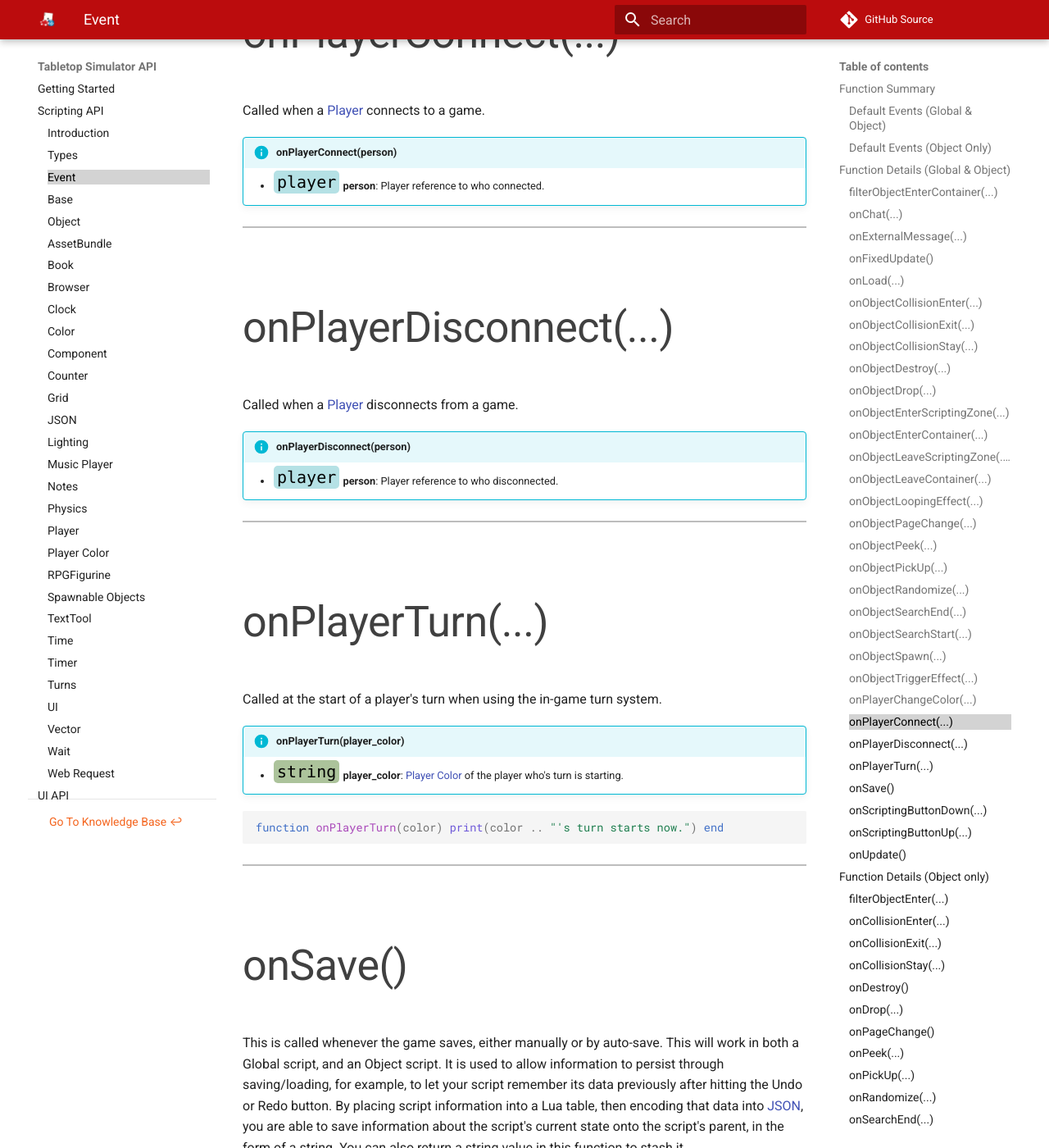
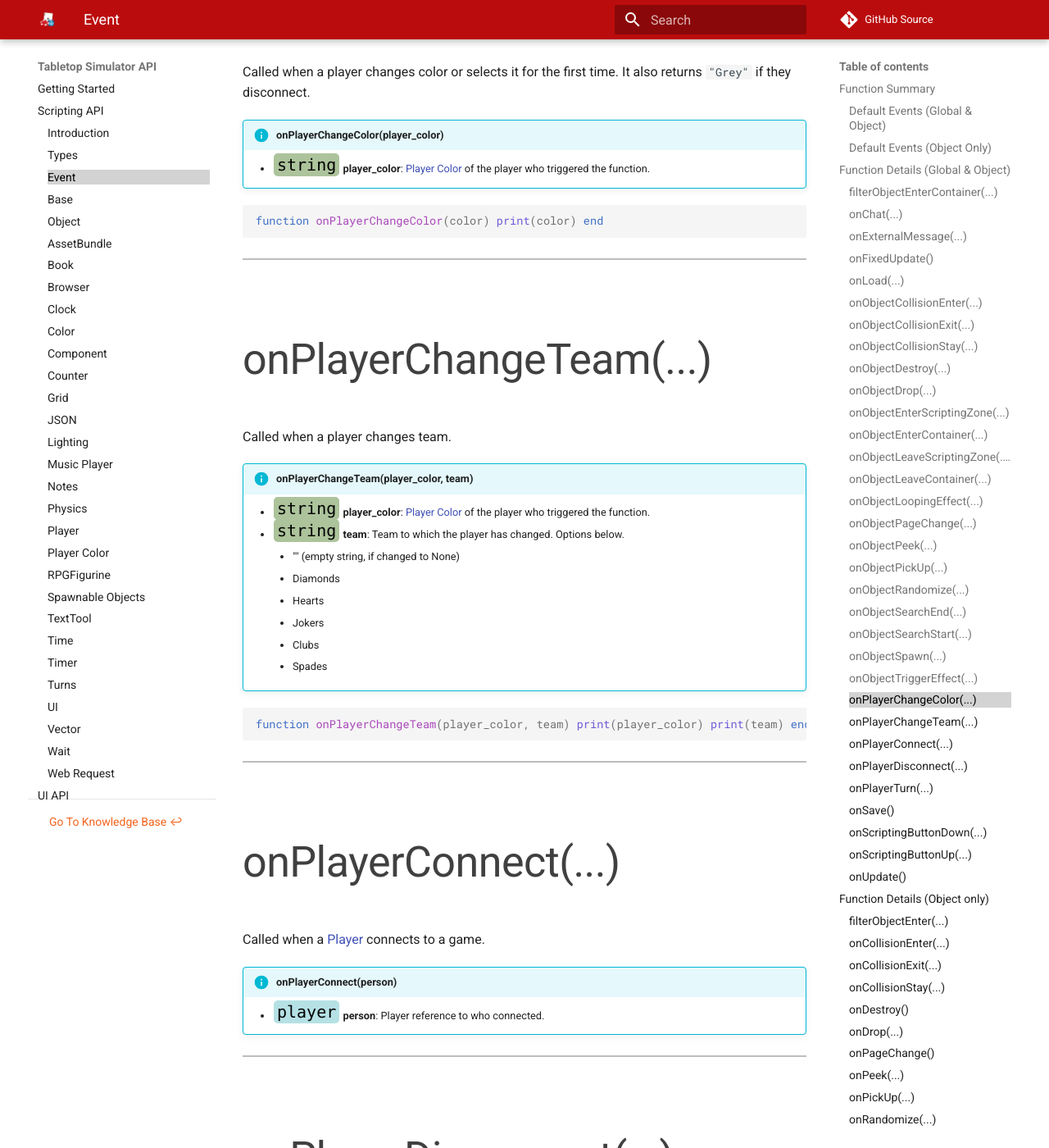
Before and after one commit to Berserk-Games/Tabletop-Simulator-API, an MkDocs documentation site: the page built from docs/event.md, in a window 1280 px wide and 1400 px high, scrolled down 15598 px. Shown: the whole window at 82% size. Built offline with MkDocs 1.6.1 and Material for MkDocs 9.7.7, drawn with Linux system fonts in a browser that asks for light colours; comment, search, counter and statistics services are not loaded; some of the changed text lies outside the part shown.

Commit message:
added function onPlayerChangeTeam

````diff
--- a/docs/event.md
+++ b/docs/event.md
@@ -33,6 +33,7 @@ onObjectSearchStart([<span class="tag obj"></span>](types.md)&nbsp;obj, [<span c
 onObjectSpawn([<span class="tag obj"></span>](types.md)&nbsp;spawn_object) | Called when any Object is spawned/created. | [<span class="i"></span>](#onobjectspawn)
 onObjectTriggerEffect([<span class="tag obj"></span>](types.md)&nbsp;trigger_object, [<span class="tag int"></span>](types.md)&nbsp;index) | Called whenever the trigger effect of an [AssetBundle](assetbundle.md) is activated. | [<span class="i"></span>](#onobjecttriggereffect)
 onPlayerChangeColor([<span class="tag str"></span>](types.md)&nbsp;player_color) | Called when a player changes color or selects it for the first time. It also returns `"Grey"` if they disconnect. | [<span class="i"></span>](#onplayerchangecolor)
+onPlayerChangeTeam([<span class="tag str"></span>](types.md)&nbsp;player_color,&nbsp;[<span class="tag str"></span>](types.md)&nbsp;team) | Called when a player changes team. | [<span class="i"></span>](#onplayerchangeteam)
 onPlayerConnect([<span class="tag pla"></span>](types.md)&nbsp;person) | Called when a [Player](player.md) connects to a game. | [<span class="i"></span>](#onplayerconnect)
 onPlayerDisconnect([<span class="tag pla"></span>](types.md)&nbsp;person) | Called when a [Player](player.md) disconnects from a game. | [<span class="i"></span>](#onplayerdisconnect)
 onPlayerTurn([<span class="tag str"></span>](types.md)&nbsp;player_color) | Called at the start of a player's turn when using the in-game turn system. | [<span class="i"></span>](#onplayerturn)
@@ -517,9 +518,6 @@ end
 
 ---
 
-
-
-
 ###onPlayerChangeColor(...)
 
 Called when a player changes color or selects it for the first time. It also returns `"Grey"` if they disconnect.
@@ -535,6 +533,28 @@ end
 
 ---
 
+###onPlayerChangeTeam(...)
+
+Called when a player changes team.
+
+!!!info "onPlayerChangeTeam(player_color, team)"
+	* [<span class="tag str"></span>](types.md)&nbsp;**player_color**: [Player Color](player-color.md) of the player who triggered the function.
+    * [<span class="tag str"></span>](types.md)&nbsp;**team**: Team to which the player has changed.  Options below.
+        * "" (empty string, if changed to None)
+        * Diamonds
+        * Hearts
+        * Jokers
+        * Clubs
+        * Spades
+
+``` Lua
+function onPlayerChangeTeam(player_color, team)
+	print(player_color)
+    print(team)
+end
+```
+
+---
 
 ###onPlayerConnect(...)
 
````
